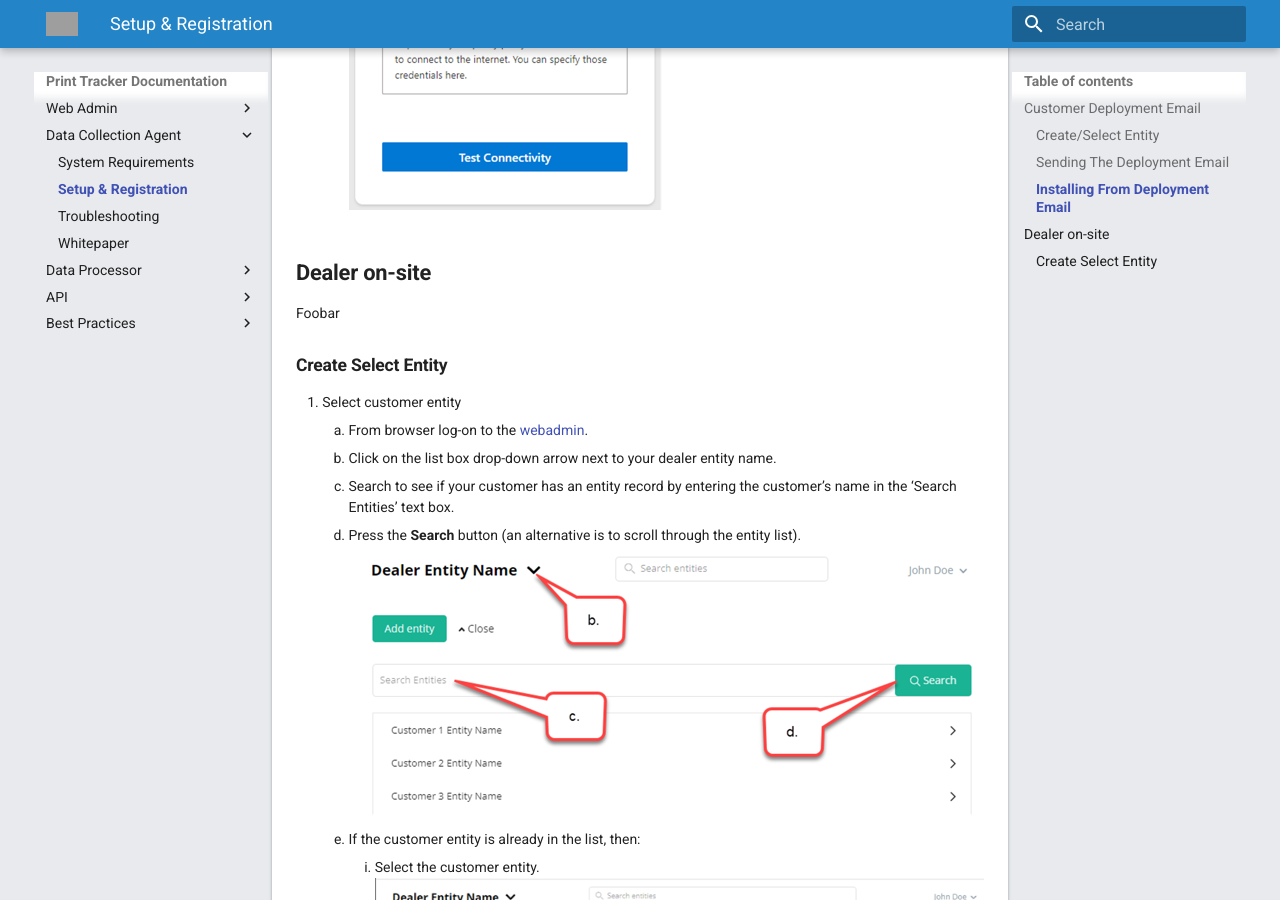
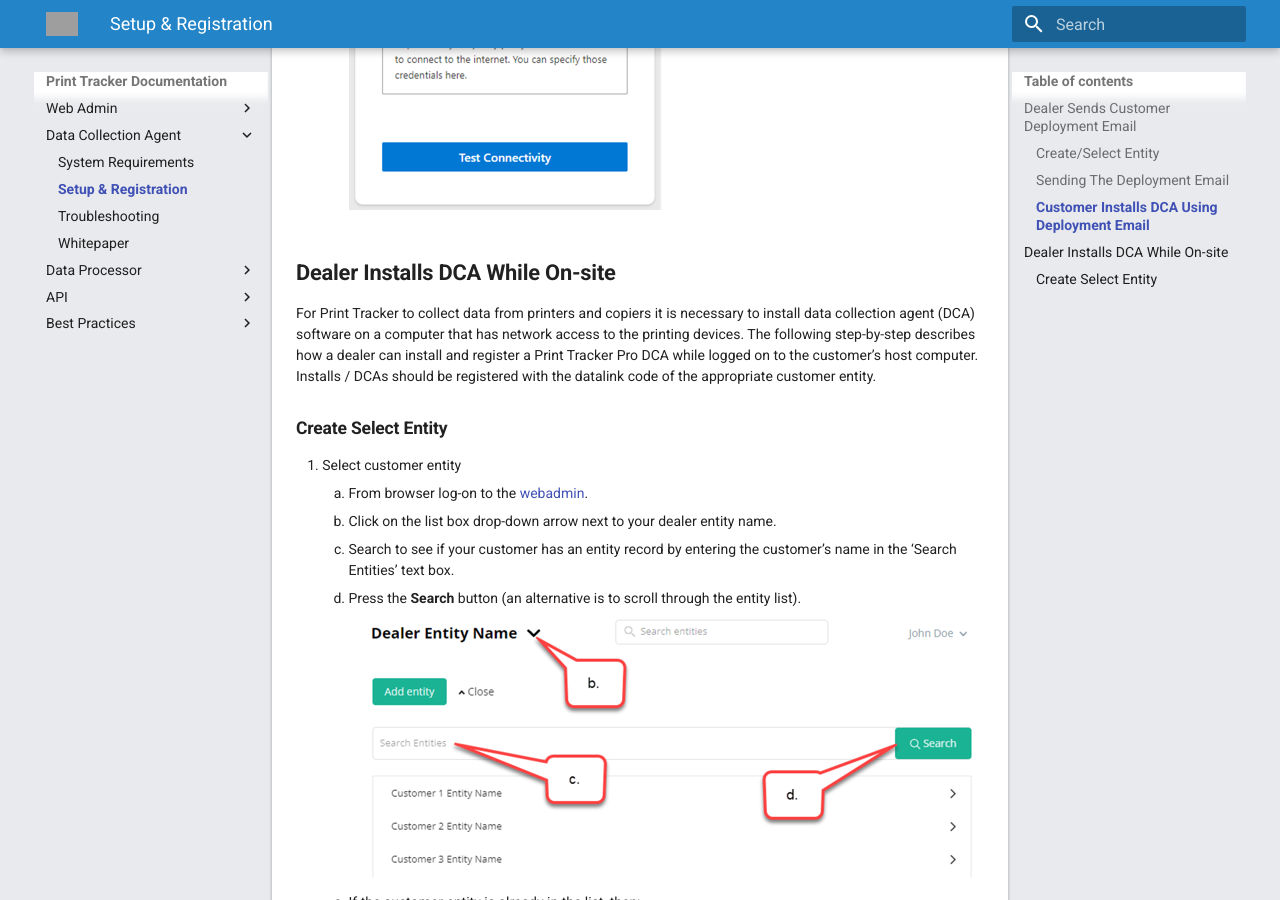
Before and after one commit to printtracker/public-documentation, an MkDocs documentation site: the page built from docs/dca/installation-and-registration.md, in a window 1280 px wide and 900 px high, scrolled down 8376 px. Built offline with MkDocs 1.6.1 and Material for MkDocs 9.7.7, drawn with Linux system fonts in a browser that asks for light colours; comment, search, counter and statistics services are not loaded; some of the changed text lies outside the part shown; grey boxes are pictures that could not be loaded.

Commit message:
Updated per Gary's request

```diff
--- a/docs/dca/installation-and-registration.md
+++ b/docs/dca/installation-and-registration.md
@@ -3,7 +3,7 @@
 1. [Customer deployment email](#customer-deployment-email) - You send a deployment email from the webadmin directly to your end-customer. Your customer follows the instructions contained in the email to install and register.
 2. [Dealer on-site](#dealer-on-site) - While on-site, you can download and register a new install directly from the webadmin.
 
-## Customer Deployment Email
+## Dealer Sends Customer Deployment Email
 For Print Tracker to collect data from printers and copiers it is necessary to install data collection agent (DCA) software on a computer that has network access to the printing devices. The following step-by-step describes the process for dealers to send customers an e-mail that includes a link to the DCA setup file, a DataLink code, and instructions to install and register a DCA. DCAs should be registered with the data link code of the appropriate customer entity.
 
 ### Create/Select Entity
@@ -31,7 +31,7 @@
 3. Optionally select **Add CC to e-mail** and enter an additional e-mail address.
 4. Click on the **Send email** button.
 
-### Installing From Deployment Email
+### Customer Installs DCA Using Deployment Email
 1. Open deployment email and either:
     1. Click on the **Download Now** button.
     2. Click on the [setup file download link](https://www.cdn.printtrackerpro.com/modules/installer/PrintTrackerProSetup.msi).
@@ -54,8 +54,8 @@
     3. Click the **Activate** button. ![](images/setup-19.png)
     4. Once message ‘The install is registered’ appears close the browser window.  The setup is complete. ![](images/setup-20.png)
 
-## Dealer on-site
-Foobar
+## Dealer Installs DCA While On-site
+For Print Tracker to collect data from printers and copiers it is necessary to install data collection agent (DCA) software on a computer that has network access to the printing devices. The following step-by-step describes how a dealer can install and register a Print Tracker Pro DCA while logged on to the customer’s host computer. Installs / DCAs should be registered with the datalink code of the appropriate customer  entity.
 
 ### Create Select Entity
 1. Select customer entity
```
